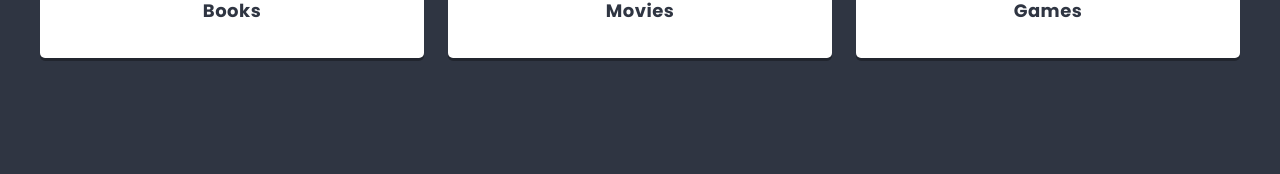
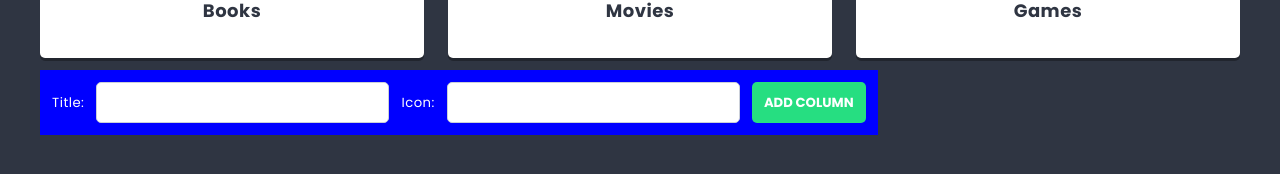
Before and after one commit to walldy-0/react-hello, a React (Create React App) app: page / in a window 1280 px wide. Shown: the part 582-756 px from the top of the page. Built offline with nearby package versions, Linux system fonts and the light colour scheme.

Commit message:
Add ColumnForm component

```diff
--- a/package.json
+++ b/package.json
@@ -11,6 +11,7 @@
     "react-dom": "^18.2.0",
     "react-scripts": "5.0.1",
     "sass": "^1.58.1",
+    "shortid": "^2.2.16",
     "web-vitals": "^2.1.4"
   },
   "scripts": {
--- /dev/null
+++ b/src/components/ColumnForm/ColumnForm.js
@@ -0,0 +1,27 @@
+import styles from './ColumnForm.module.scss';
+import { useState } from 'react';
+import Button from '../Button/Button';
+import TextInput from '../TextInput/TextInput';
+
+const ColumnForm = props => {
+
+  const [title, setTitle] = useState('');
+  const [icon, setIcon] = useState('');
+
+  const handleSubmit = e => {
+    e.preventDefault();
+    props.action({ title: title, icon: icon });
+    setTitle('');
+    setIcon('');
+  };
+
+  return (
+    <form className={styles.columnForm} onSubmit={handleSubmit}>
+      <span>Title:</span><TextInput value={title} onChange={e => setTitle(e.target.value)} />
+      <span>Icon:</span><TextInput value={icon} onChange={e => setIcon(e.target.value)} />
+      <Button>Add column</Button>
+    </form>
+  );
+};
+
+export default ColumnForm;
--- /dev/null
+++ b/src/components/ColumnForm/ColumnForm.module.scss
@@ -0,0 +1,14 @@
+@import '../../styles/settings.scss';
+
+.columnForm {
+  background-color: blue;
+  display: inline-block;
+
+  input {
+    margin: $base-size 0 0 $base-size;
+  }
+
+  span {
+    margin-left: $base-size;
+  }
+}
--- a/src/components/List/List.js
+++ b/src/components/List/List.js
@@ -1,7 +1,20 @@
 import styles from './List.module.scss';
 import Column from '../Column/Column';
+import ColumnForm from '../ColumnForm/ColumnForm';
+import { useState } from 'react';
+import shortid from 'shortid';
 
 const List = () => {
+  const [columns, setColumns] = useState([
+    { id: 1, title: 'Books', icon: 'book' },
+    { id: 2, title: 'Movies', icon: 'film' },
+    { id: 3, title: 'Games', icon: 'gamepad' }
+]);
+
+const addColumn = newColumn => {
+  setColumns([...columns, { id: shortid(), title: newColumn.title, icon: newColumn.icon }]);
+};
+
   return (
     <div className={styles.list}>
       <header className={styles.header}>
@@ -9,10 +22,9 @@ const List = () => {
       </header>
       <p className={styles.description}>Interesting things I want to check out.</p>
       <section className={styles.columns}>
-        <Column title="Books" icon="book" />
-        <Column title="Movies" icon="film" />
-        <Column title="Games" icon="gamepad" />
+        {columns.map(column => <Column key={column.id} title={column.title} icon={column.icon} />)}
       </section>
+      <ColumnForm action={addColumn} />
     </div>
   );
 };
--- a/src/components/TextInput/TextInput.js
+++ b/src/components/TextInput/TextInput.js
@@ -2,7 +2,7 @@ import styles from './TextInput.module.scss';
 
 const TextInput = props => {
   return (
-    <input className={styles.input} placeholder={props.placeholder} type="text" />
+    <input className={styles.input} value={props.value} onChange={props.onChange} placeholder={props.placeholder} type="text" />
   );
 };
 
```
Also changed, not shown: 1 other file (tests, documents, lock files or other folders).
